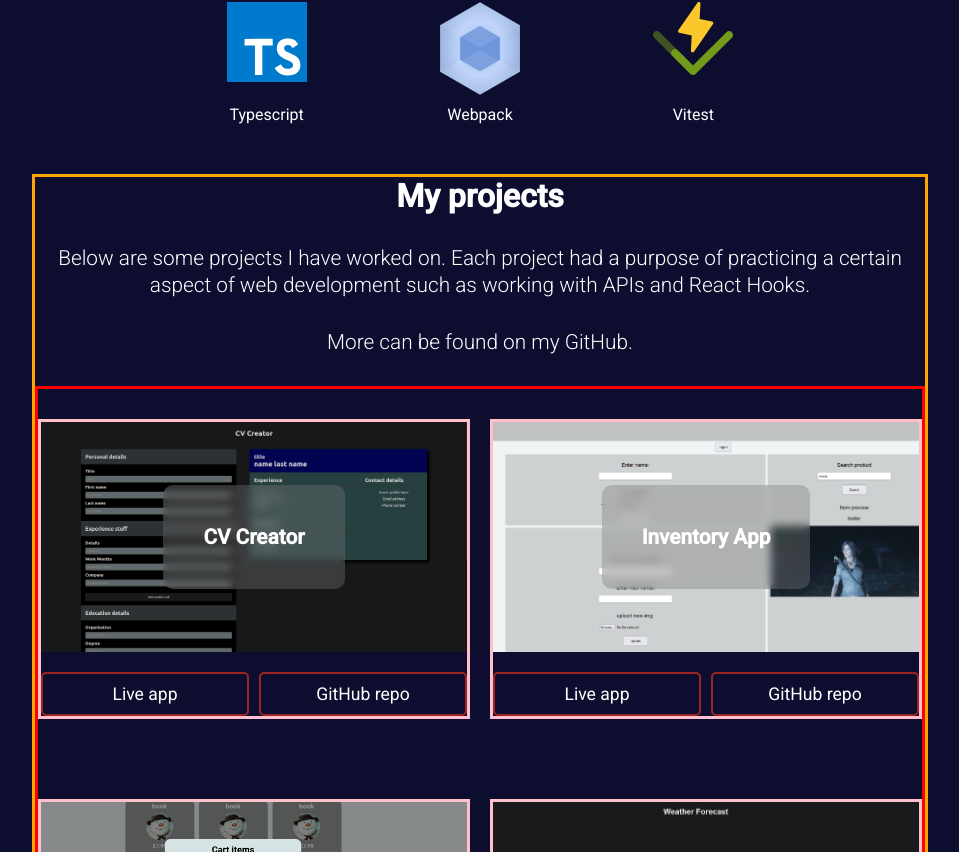
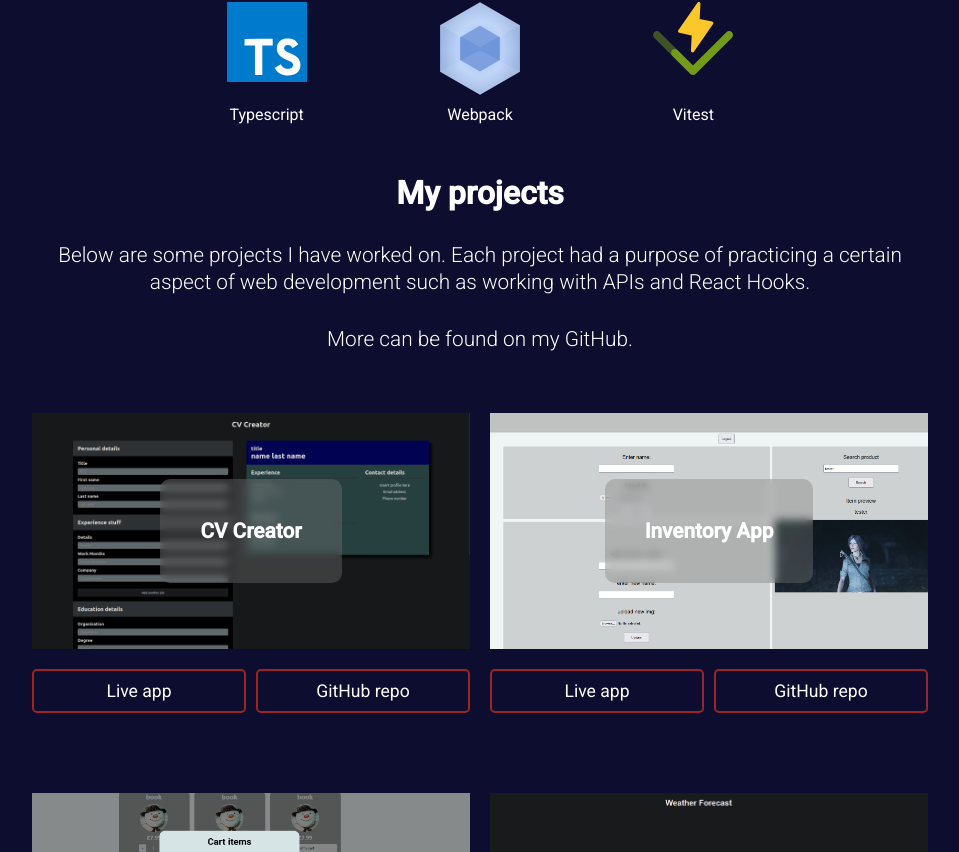
Before and after one commit to AlbanMarku/PersonalSite, a React (Vite) app in the folder client/: page / in a window 1280 px wide. Shown: the part 1508-2360 px from the top of the page, without its empty margins (160-1119 px from the left). Built offline with nearby package versions, Linux system fonts and the light colour scheme.

Commit message:
Build app.

```diff
--- a/client/src/styles/home.css
+++ b/client/src/styles/home.css
@@ -279,7 +279,6 @@ footer img {
         flex-direction: column;
         align-items: center;
         justify-content: flex-start;
-        border: solid orange;
     }
 
     .projectList {
@@ -287,11 +286,7 @@ footer img {
         display: grid;
         grid-template-columns: repeat(2, minmax(200px, 500px));
         gap: 20px;
-        border: solid red;
         justify-content: center;
-    }
-    .ProjectCard {
-        border: solid pink;
     }
 
     .contactMe {
```
